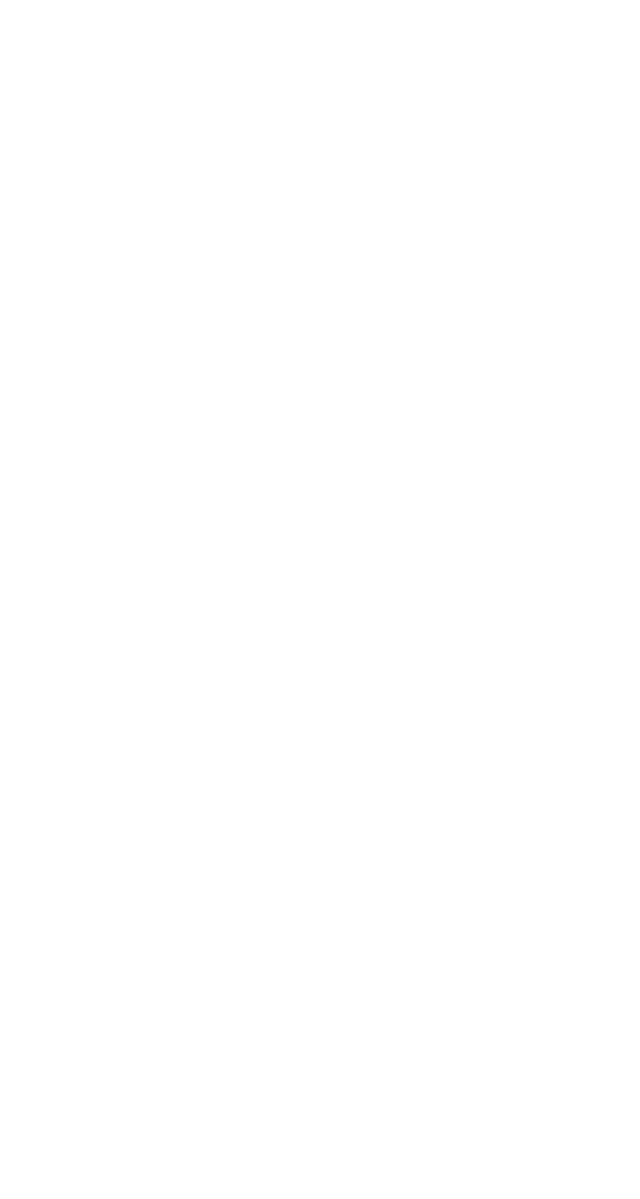
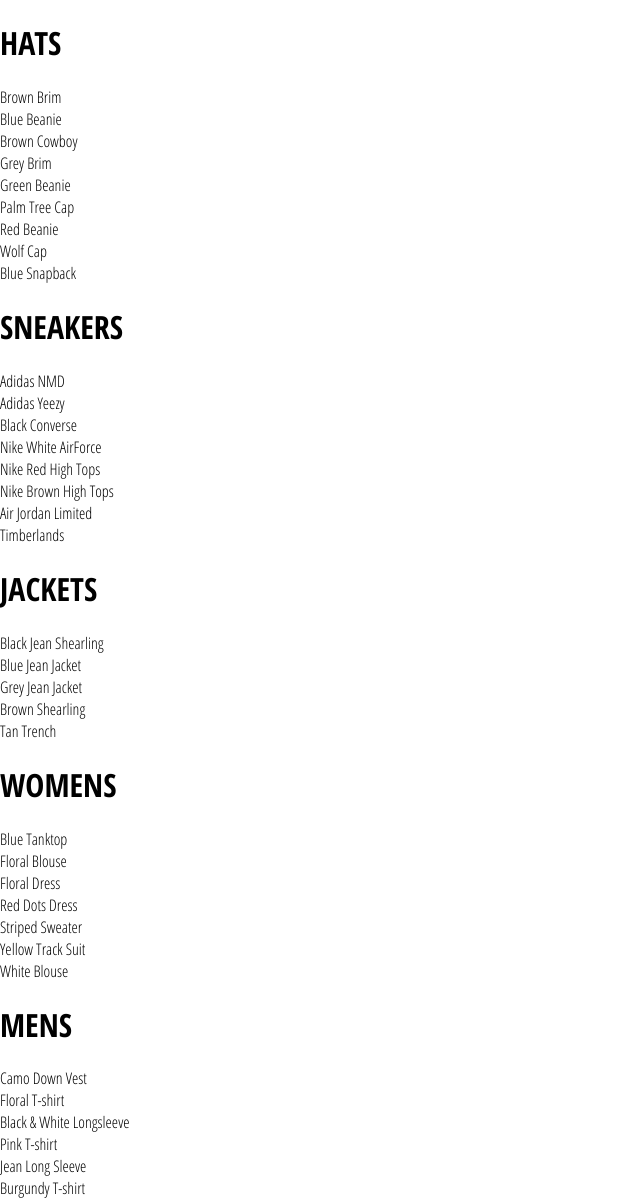
Before and after one commit to lewis-rosenberg-smith/egghead-apparel, a React (Create React App) app: page /shop in a window 1280 px wide. Shown: the whole page, without its empty margins (0-640 px from the left). Before the commit the page ends 800 px from the top, so only its background shows below. Built offline with nearby package versions, Linux system fonts and the light colour scheme.

Commit message:
added the shop component and clothing items listed on screen

```diff
--- a/src/App.js
+++ b/src/App.js
@@ -1,22 +1,17 @@
-import React from 'react';
-import { Switch, Route } from 'react-router-dom';
+import React from "react";
+import { Switch, Route } from "react-router-dom";
 
-import './App.css';
+import "./App.css";
 
-import HomePage from './pages/homepage/homepage.component';
-
-const HatsPage = () => (
-  <div>
-    <h1>HATS PAGE </h1>
-  </div>
-);
+import HomePage from "./pages/homepage/homepage.component";
+import ShopPage from "./pages/shop/shop.component";
 
 function App() {
   return (
     <div>
       <Switch>
-        <Route exact path='/' component={HomePage} />
-        <Route path='/hats' component={HatsPage} />
+        <Route exact path="/" component={HomePage} />
+        <Route path="/shop" component={ShopPage} />
       </Switch>
     </div>
   );
--- /dev/null
+++ b/src/components/collection-preview/collection-preview.component.jsx
@@ -0,0 +1,16 @@
+import React from "react";
+
+import "./collection-preview.component.styles.scss";
+
+const CollectionPreview = ({ title, items }) => (
+  <div className="collection-preview">
+    <h1 className="title">{title.toUpperCase()}</h1>
+    <div className="preview">
+      {items.map(item => (
+        <div key={item.id}>{item.name}</div>
+      ))}
+    </div>
+  </div>
+);
+
+export default CollectionPreview;
--- /dev/null
+++ b/src/pages/shop/shop.component.jsx
@@ -0,0 +1,25 @@
+import React from "react";
+import SHOP_DATA from "./shop.data.js";
+import CollectionPreview from "../../components/collection-preview/collection-preview.component";
+
+class ShopPage extends React.Component {
+  constructor(props) {
+    super(props);
+
+    this.state = {
+      collections: SHOP_DATA,
+    };
+  }
+
+  render() {
+    const { collections } = this.state;
+    return (
+      <div className="shop-page">
+        {collections.map(({ id, ...otherCollectionProps }) => (
+          <CollectionPreview key={id} {...otherCollectionProps} />
+        ))}
+      </div>
+    );
+  }
+}
+export default ShopPage;
--- /dev/null
+++ b/src/pages/shop/shop.data.js
@@ -0,0 +1,249 @@
+const SHOP_DATA = [
+  {
+    id: 1,
+    title: "Hats",
+    routeName: "hats",
+    items: [
+      {
+        id: 1,
+        name: "Brown Brim",
+        imageUrl: "https://i.ibb.co/ZYW3VTp/brown-brim.png",
+        price: 25,
+      },
+      {
+        id: 2,
+        name: "Blue Beanie",
+        imageUrl: "https://i.ibb.co/ypkgK0X/blue-beanie.png",
+        price: 18,
+      },
+      {
+        id: 3,
+        name: "Brown Cowboy",
+        imageUrl: "https://i.ibb.co/QdJwgmp/brown-cowboy.png",
+        price: 35,
+      },
+      {
+        id: 4,
+        name: "Grey Brim",
+        imageUrl: "https://i.ibb.co/RjBLWxB/grey-brim.png",
+        price: 25,
+      },
+      {
+        id: 5,
+        name: "Green Beanie",
+        imageUrl: "https://i.ibb.co/YTjW3vF/green-beanie.png",
+        price: 18,
+      },
+      {
+        id: 6,
+        name: "Palm Tree Cap",
+        imageUrl: "https://i.ibb.co/rKBDvJX/palm-tree-cap.png",
+        price: 14,
+      },
+      {
+        id: 7,
+        name: "Red Beanie",
+        imageUrl: "https://i.ibb.co/bLB646Z/red-beanie.png",
+        price: 18,
+      },
+      {
+        id: 8,
+        name: "Wolf Cap",
+        imageUrl: "https://i.ibb.co/1f2nWMM/wolf-cap.png",
+        price: 14,
+      },
+      {
+        id: 9,
+        name: "Blue Snapback",
+        imageUrl: "https://i.ibb.co/X2VJP2W/blue-snapback.png",
+        price: 16,
+      },
+    ],
+  },
+  {
+    id: 2,
+    title: "Sneakers",
+    routeName: "sneakers",
+    items: [
+      {
+        id: 1,
+        name: "Adidas NMD",
+        imageUrl: "https://i.ibb.co/0s3pdnc/adidas-nmd.png",
+        price: 220,
+      },
+      {
+        id: 2,
+        name: "Adidas Yeezy",
+        imageUrl: "https://i.ibb.co/dJbG1cT/yeezy.png",
+        price: 280,
+      },
+      {
+        id: 3,
+        name: "Black Converse",
+        imageUrl: "https://i.ibb.co/bPmVXyP/black-converse.png",
+        price: 110,
+      },
+      {
+        id: 4,
+        name: "Nike White AirForce",
+        imageUrl: "https://i.ibb.co/1RcFPk0/white-nike-high-tops.png",
+        price: 160,
+      },
+      {
+        id: 5,
+        name: "Nike Red High Tops",
+        imageUrl: "https://i.ibb.co/QcvzydB/nikes-red.png",
+        price: 160,
+      },
+      {
+        id: 6,
+        name: "Nike Brown High Tops",
+        imageUrl: "https://i.ibb.co/fMTV342/nike-brown.png",
+        price: 160,
+      },
+      {
+        id: 7,
+        name: "Air Jordan Limited",
+        imageUrl: "https://i.ibb.co/w4k6Ws9/nike-funky.png",
+        price: 190,
+      },
+      {
+        id: 8,
+        name: "Timberlands",
+        imageUrl: "https://i.ibb.co/Mhh6wBg/timberlands.png",
+        price: 200,
+      },
+    ],
+  },
+  {
+    id: 3,
+    title: "Jackets",
+    routeName: "jackets",
+    items: [
+      {
+        id: 1,
+        name: "Black Jean Shearling",
+        imageUrl: "https://i.ibb.co/XzcwL5s/black-shearling.png",
+        price: 125,
+      },
+      {
+        id: 2,
+        name: "Blue Jean Jacket",
+        imageUrl: "https://i.ibb.co/mJS6vz0/blue-jean-jacket.png",
+        price: 90,
+      },
+      {
+        id: 3,
+        name: "Grey Jean Jacket",
+        imageUrl: "https://i.ibb.co/N71k1ML/grey-jean-jacket.png",
+        price: 90,
+      },
+      {
+        id: 4,
+        name: "Brown Shearling",
+        imageUrl: "https://i.ibb.co/s96FpdP/brown-shearling.png",
+        price: 165,
+      },
+      {
+        id: 5,
+        name: "Tan Trench",
+        imageUrl: "https://i.ibb.co/M6hHc3F/brown-trench.png",
+        price: 185,
+      },
+    ],
+  },
+  {
+    id: 4,
+    title: "Womens",
+    routeName: "womens",
+    items: [
+      {
+        id: 1,
+        name: "Blue Tanktop",
+        imageUrl: "https://i.ibb.co/7CQVJNm/blue-tank.png",
+        price: 25,
+      },
+      {
+        id: 2,
+        name: "Floral Blouse",
+        imageUrl: "https://i.ibb.co/4W2DGKm/floral-blouse.png",
+        price: 20,
+      },
+      {
+        id: 3,
+        name: "Floral Dress",
+        imageUrl: "https://i.ibb.co/KV18Ysr/floral-skirt.png",
+        price: 80,
+      },
+      {
+        id: 4,
+        name: "Red Dots Dress",
+        imageUrl: "https://i.ibb.co/N3BN1bh/red-polka-dot-dress.png",
+        price: 80,
+      },
+      {
+        id: 5,
+        name: "Striped Sweater",
+        imageUrl: "https://i.ibb.co/KmSkMbH/striped-sweater.png",
+        price: 45,
+      },
+      {
+        id: 6,
+        name: "Yellow Track Suit",
+        imageUrl: "https://i.ibb.co/v1cvwNf/yellow-track-suit.png",
+        price: 135,
+      },
+      {
+        id: 7,
+        name: "White Blouse",
+        imageUrl: "https://i.ibb.co/qBcrsJg/white-vest.png",
+        price: 20,
+      },
+    ],
+  },
+  {
+    id: 5,
+    title: "Mens",
+    routeName: "mens",
+    items: [
+      {
+        id: 1,
+        name: "Camo Down Vest",
+        imageUrl: "https://i.ibb.co/xJS0T3Y/camo-vest.png",
+        price: 325,
+      },
+      {
+        id: 2,
+        name: "Floral T-shirt",
+        imageUrl: "https://i.ibb.co/qMQ75QZ/floral-shirt.png",
+        price: 20,
+      },
+      {
+        id: 3,
+        name: "Black & White Longsleeve",
+        imageUrl: "https://i.ibb.co/55z32tw/long-sleeve.png",
+        price: 25,
+      },
+      {
+        id: 4,
+        name: "Pink T-shirt",
+        imageUrl: "https://i.ibb.co/RvwnBL8/pink-shirt.png",
+        price: 25,
+      },
+      {
+        id: 5,
+        name: "Jean Long Sleeve",
+        imageUrl: "https://i.ibb.co/VpW4x5t/roll-up-jean-shirt.png",
+        price: 40,
+      },
+      {
+        id: 6,
+        name: "Burgundy T-shirt",
+        imageUrl: "https://i.ibb.co/mh3VM1f/polka-dot-shirt.png",
+        price: 25,
+      },
+    ],
+  }
+]
+
+    export default SHOP_DATA
```
Also changed, not shown: src/components/collection-preview/collection-preview.component.styles.scss (added).
